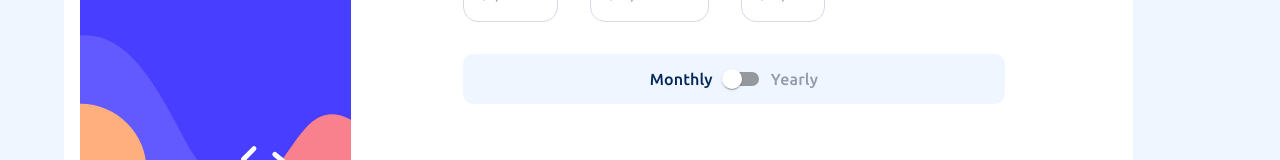
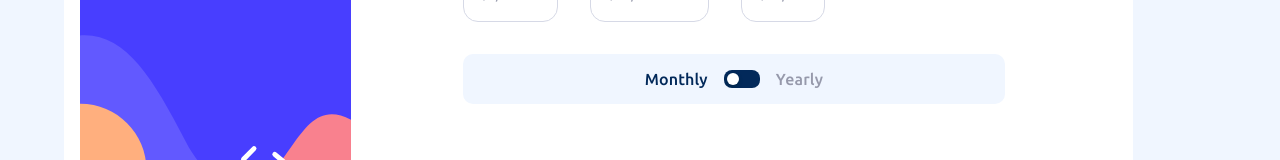
Before and after one commit to FahmiEfendy/multi-step-form, a React (Vite) app: page / in a window 1280 px wide. Both pictures are taken after a click on the button "Next Step". Shown: the part 425-585 px from the top of the page. Built offline with nearby package versions, Linux system fonts and the light colour scheme.

Commit message:
fix: switch styling

```diff
--- a/src/components/Step2/index.jsx
+++ b/src/components/Step2/index.jsx
@@ -1,7 +1,8 @@
 import { useState } from "react";
 import { useDispatch, useSelector } from "react-redux";
-import { Box, Button, Grid, Switch, Typography } from "@mui/material";
+import { Box, Button, Grid, Typography } from "@mui/material";
 
+import AntSwitch from "../Switch";
 import classes from "./style.module.scss";
 import ProIcon from "../../assets/icon-pro.svg";
 import ArcadeIcon from "../../assets/icon-arcade.svg";
@@ -138,8 +139,11 @@ const Step2 = ({ prevStepHandler }) => {
         >
           Monthly
         </Typography>
-        {/* TODO: Fix Styling */}
-        <Switch checked={!isMonthlyPlan} onChange={switchChangeHandler} />
+        <AntSwitch
+          className={classes.switch}
+          checked={!isMonthlyPlan}
+          onChange={switchChangeHandler}
+        />
         <Typography
           variant="body1"
           className={
--- a/src/components/Step2/style.module.scss
+++ b/src/components/Step2/style.module.scss
@@ -66,6 +66,11 @@
     align-items: center;
     margin-top: 2rem;
 
+
+    .switch{
+      margin: 0 1rem
+    }
+
     .switcher_text {
       @include font($cool-gray, 16px, $font-weight-medium);
     }
--- a/src/components/Step3/index.jsx
+++ b/src/components/Step3/index.jsx
@@ -84,9 +84,9 @@ const Step3 = ({ prevStepHandler }) => {
           let isSelected = checked.find((c) => c.title === data.title);
 
           return (
-            // TODO: Remove Background Color When Hovered
             <ListItem key={index} className={activeAddOnStyle(isSelected)}>
               <ListItemButton
+                className={classes.list_wrapper__inner}
                 onClick={() => {
                   getAddOnsHandler(data);
                 }}
--- a/src/components/Step3/style.module.scss
+++ b/src/components/Step3/style.module.scss
@@ -21,9 +21,8 @@
       margin-top: 1rem;
       padding: 1rem;
 
-      div:hover {
-        background-color: none;
-      }
+      .list_wrapper__inner {
+        color: transparent;
 
         .text_wrapper {
           @include directionY;
@@ -38,6 +37,7 @@
 
           .desc span {
             @include font($cool-gray, 16px, $font-weight-medium);
+          }
         }
       }
 
--- /dev/null
+++ b/src/components/Switch/index.jsx
@@ -0,0 +1,46 @@
+import Switch from "@mui/material/Switch";
+import { styled } from "@mui/material/styles";
+
+const AntSwitch = styled(Switch)(({ theme }) => ({
+  width: 36,
+  height: 18,
+  padding: 0,
+  display: "flex",
+  "&:active": {
+    "& .MuiSwitch-thumb": {
+      width: 15,
+    },
+    "& .MuiSwitch-switchBase.Mui-checked": {
+      transform: "translateX(19px)",
+    },
+  },
+  "& .MuiSwitch-switchBase": {
+    padding: 2,
+    "&.Mui-checked": {
+      transform: "translateX(19px)",
+      color: "#fff",
+      "& + .MuiSwitch-track": {
+        opacity: 1,
+        backgroundColor: "hsl(213, 96%, 18%)",
+      },
+    },
+  },
+  "& .MuiSwitch-thumb": {
+    margin: 1,
+    boxShadow: "0 2px 4px 0 rgb(0 35 11 / 20%)",
+    width: 12,
+    height: 12,
+    borderRadius: 6,
+    transition: theme.transitions.create(["width"], {
+      duration: 200,
+    }),
+  },
+  "& .MuiSwitch-track": {
+    borderRadius: 16 / 2,
+    opacity: 1,
+    backgroundColor: "hsl(213, 96%, 18%)",
+    boxSizing: "border-box",
+  },
+}));
+
+export default AntSwitch;
```
Lines whose indentation alone changed are shown as unchanged.
